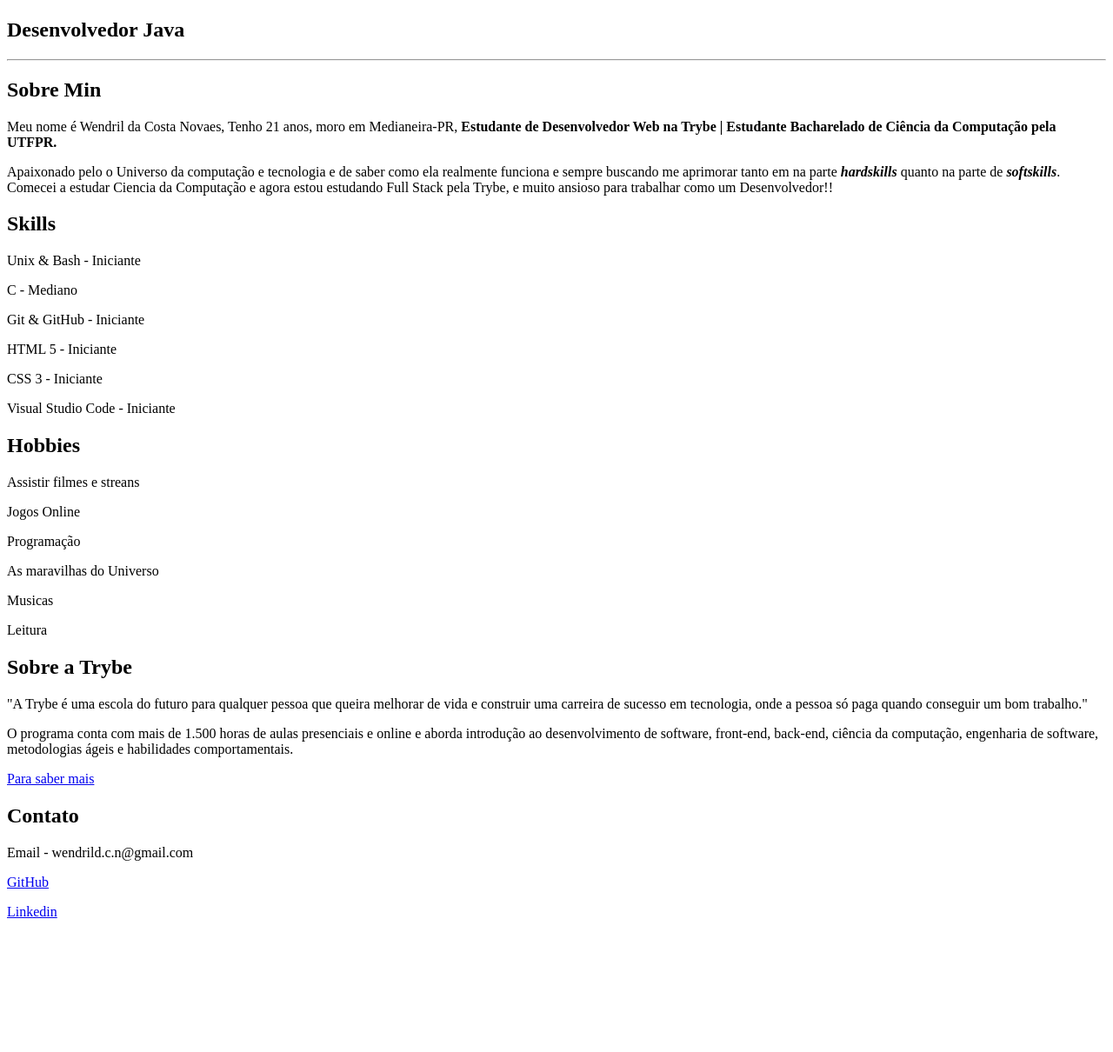
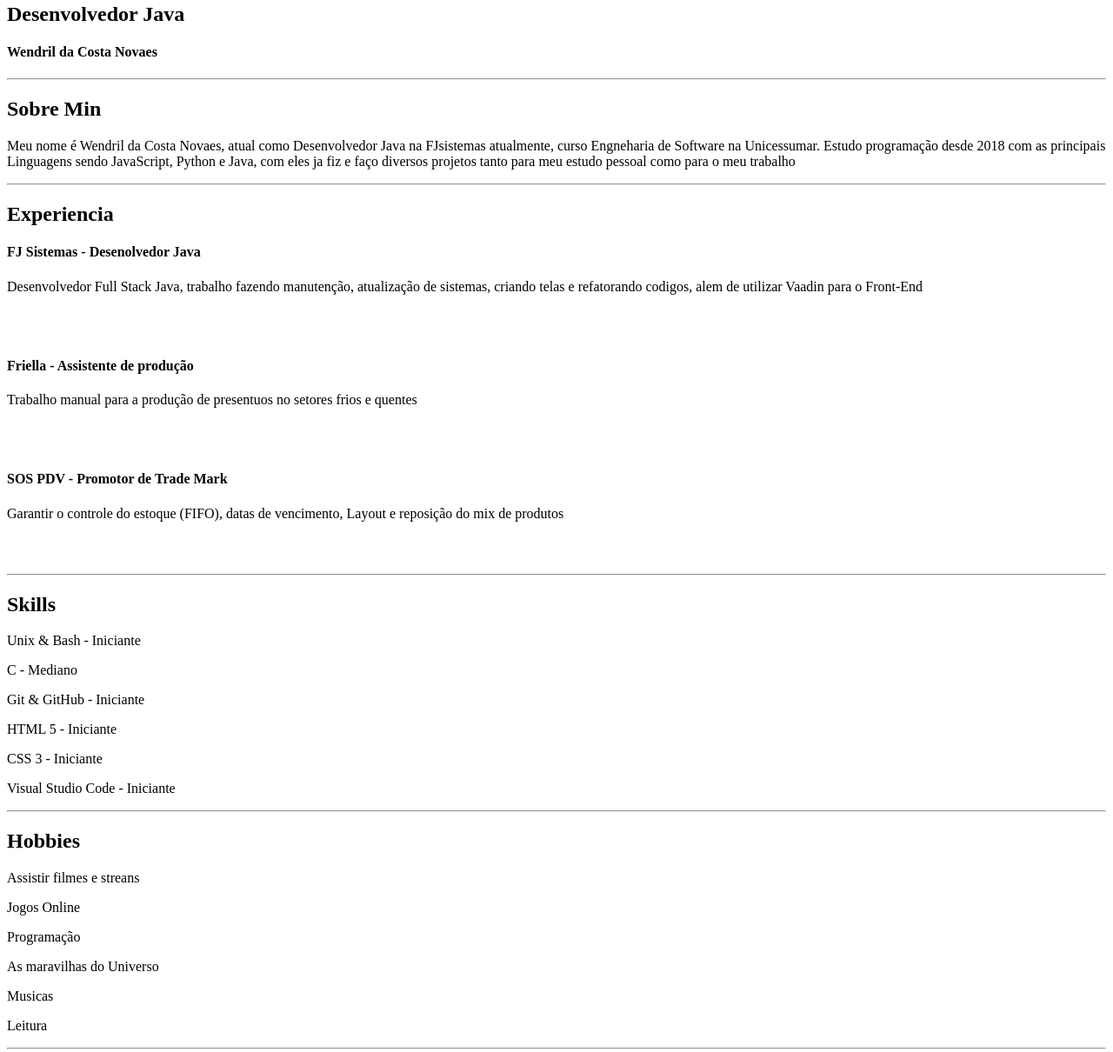
Before and after one commit to Wendril-Costa/Wendril-Costa.github.io, a plain HTML site: page index.html in a window 1280 px wide. Shown: the part 396-1606 px from the top of the page at 87% size. Before the commit the page ends 1470 px from the top, so only its background shows below. Drawn offline with Linux system fonts and the light colour scheme.

Commit message:
Update index.html

```diff
--- a/index.html
+++ b/index.html
@@ -12,7 +12,6 @@
         <li><a href="#sobremin">Sobre Min</a></li>
         <li><a href="#skills">Skills</a></li>
         <li><a href="#hobbies">Hobbies</a></li>
-        <li><a href="#trybe">Sobre a Trybe</a></li>
         <li><a href="#contato">Contato</a></li>
     </ul>
 
@@ -20,11 +19,27 @@
 
     <img src="wendrilfoto.jpeg" alt="Foto de Wendril sorrindo">
     <h2>Desenvolvedor Java</h2>
+    <h4>Wendril da Costa Novaes</h4>
+
     <hr></hr>
+
     <h2 id="sobremin">Sobre Min</h2>
-    <p>Meu nome é Wendril da Costa Novaes, Tenho 21 anos, moro em Medianeira-PR,<strong> Estudante de Desenvolvedor Web na Trybe | Estudante  Bacharelado de Ciência da Computação pela UTFPR.</strong></p>
+    <p>Meu nome é Wendril da Costa Novaes, atual como Desenvolvedor Java na FJsistemas atualmente, curso Engneharia de Software na Unicessumar. Estudo programação desde 2018 com as principais Linguagens sendo JavaScript, Python e Java, com eles ja fiz e faço diversos projetos tanto para meu estudo pessoal como para o meu trabalho</p>
 
-    <p>Apaixonado pelo o Universo da computação e tecnologia e de saber como ela realmente funciona e sempre buscando me aprimorar tanto em na parte <strong><em>hardskills</em></strong> quanto na parte de <strong><em>softskills</em></strong>. Comecei a estudar Ciencia da Computação e agora estou estudando Full Stack pela Trybe, e muito ansioso para trabalhar como um Desenvolvedor!!</p>
+    <hr></hr>
+
+    <h2>Experiencia</h2>
+    <h4>FJ Sistemas - Desenolvedor Java</h4>
+    <p>Desenvolvedor Full Stack Java, trabalho fazendo manutenção, atualização de sistemas, criando telas e refatorando codigos, alem de utilizar Vaadin para o Front-End </p>
+    <br></br>
+    <h4>Friella - Assistente de produção</h4>
+    <p>Trabalho manual para a produção de presentuos no setores frios e quentes</p>
+    <br></br>
+    <h4>SOS PDV - Promotor de Trade Mark</h4>
+    <p>Garantir o controle do estoque (FIFO), datas de vencimento, Layout e reposição do mix de produtos</p>
+    <br></br>
+
+    <hr></hr>
 
     <h2 id="skills">Skills</h2>
     <p>Unix & Bash - Iniciante</p>
@@ -34,6 +49,8 @@
     <p>CSS 3 - Iniciante</p>
     <p>Visual Studio Code - Iniciante</p>
 
+    <hr></hr>
+
     <h2 id="hobbies">Hobbies</h2>
     <p>Assistir filmes e streans</p>
     <p>Jogos Online</p>
@@ -42,17 +59,12 @@
     <p>Musicas</p>
     <p>Leitura</p>
 
-    <h2 id="trybe">Sobre a Trybe</h2>
-    <p>"A Trybe é uma escola do futuro para qualquer pessoa que queira melhorar de vida e construir uma carreira de sucesso em tecnologia, onde a pessoa só paga quando conseguir um bom trabalho."</p>
-
-    <p>O programa conta com mais de 1.500 horas de aulas presenciais e online e aborda introdução ao desenvolvimento de software, front-end, back-end, ciência da computação, engenharia de software, metodologias ágeis e habilidades comportamentais.</p>
-
-    <p><a href="https://www.betrybe.com/" target="_blank">Para saber mais</a></p>
+    <hr></hr>
 
     <h2 id="contato">Contato</h2>
     <p>Email - wendrild.c.n@gmail.com</p>
     <p><a href="https://github.com/Wendril-Costa" target="_blanck">GitHub</a></p>
-    <p><a href="https://www.linkedin.com/in/wendril-costa-34b263214/" target="_blanck">Linkedin</a></p>
+    <p><a href="https://www.linkedin.com/in/wendril-costa/" target="_blanck">Linkedin</a></p>
 
 
 
```
